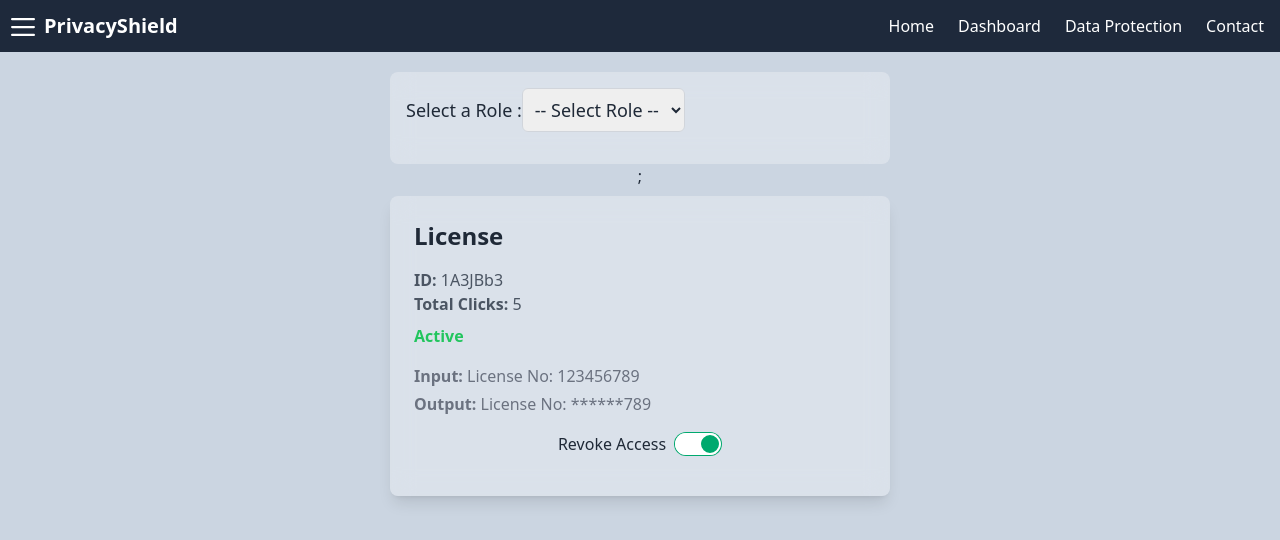
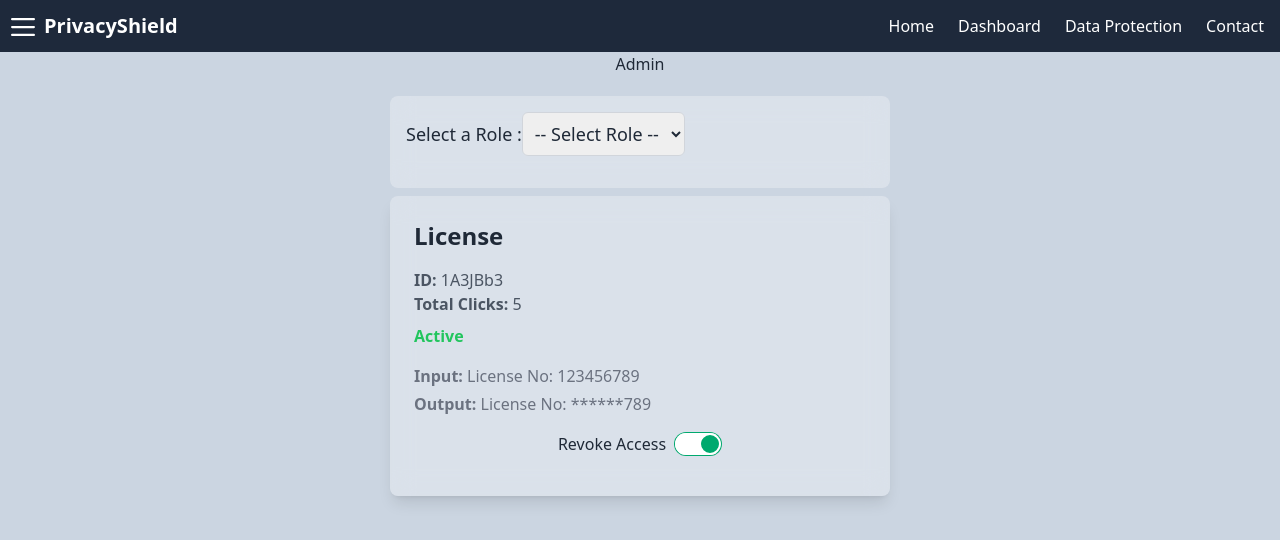
Before and after one commit to ShubhPundir/SIH, a React (Vite) app in the folder client/: page /dashboard in a window 1280 px wide. Shown: the top 540 px of the page. Built offline with nearby package versions, Linux system fonts and the light colour scheme.

Commit message:
add useParam

```diff
--- a/client/src/App.jsx
+++ b/client/src/App.jsx
@@ -7,7 +7,8 @@ import Navbar from "./components/Navbar";
 import CardsByDate from "./pages/CardByDate";
 // import UserDataComponent from "./pages/UserDataComponent";
 import NewDashboard from "./pages/NewDashboard";
-
+import ViewDashboard from "./components/ViewDashboard";
+import { data } from "./pages/jsonData.js";
 function App() {
   return (
     <BrowserRouter>
@@ -17,6 +18,7 @@ function App() {
         <Route path="/data" element={<Data />} />
         {/* <Route path="/dashboard" element={<CardsByDate />} /> */}
         <Route path="/dashboard" element={<NewDashboard />} />
+        <Route path="/view-audit/:role" element={<ViewDashboard items={data}/>} />
         {/* <Route path="/list" element={<UserDataComponent />} /> */}
         {/* <Route path="/testing" element={<UserDetailsPage />} /> */}
       </Routes>
--- a/client/src/components/ViewDashboard.jsx
+++ b/client/src/components/ViewDashboard.jsx
@@ -1,4 +1,5 @@
 import React, { useState, useEffect } from "react";
+import { useParams } from "react-router-dom";
 
 const ViewDashboard = ({ items }) => {
   // console.log(Object.keys(items));
@@ -46,6 +47,9 @@ const ViewDashboard = ({ items }) => {
   //     },
   //   },
   // };
+
+  const param = useParams();
+  console.log(param);
 
   const [data, setData] = useState({});
   const [selectedRole, setSelectedRole] = useState(""); // State to hold the selected role
--- a/client/src/pages/NewDashboard.jsx
+++ b/client/src/pages/NewDashboard.jsx
@@ -7,6 +7,7 @@ import HeroImage from "../assets/HeroImage.jpg";
 
 import Card from "../components/Card.jsx";
 import ViewDashboard from "../components/ViewDashboard.jsx";
+import { Link } from "react-router-dom";
 const NewDashboard = () => {
   const [isSidebarOpen, setIsSidebarOpen] = useState(false);
   const [selectedItem, setSelectedItem] = useState({});
@@ -21,7 +22,7 @@ const NewDashboard = () => {
   };
   useEffect(() => {
     setSelectedItem(data[0]["items"][0]);
-    setShow(true)
+    setShow(true);
   }, []);
 
   return (
@@ -65,45 +66,12 @@ const NewDashboard = () => {
       {/* Main content */}
       <div className="flex bg-slate-300 flex-col justify-center items-center w-full h-full">
         {/* ViewDashboard */}
-        {show  ? (
-          <ViewDashboard items={selectedItem["allowedUser"]} />
-        ) : null}
-        ;{/* Selected Item*/}
+        <Link to={"/view-audit/admin"}>Admin</Link>
+        {show ? <ViewDashboard items={selectedItem["allowedUser"]} /> : null}
+        {/* Selected Item*/}
         {selectedItem ? <Card data={selectedItem} /> : null}
+
       </div>
-
-      {/*Optional Extra render */}
-      {/* {selectedItem && Object.keys(selectedItem).length === 0 ? (
-        <main
-          className={`flex-1 relative bg-gray-300  p-4 transition-all duration-300 ${
-            isSidebarOpen ? "ml-0" : "ml-0"
-          }`}
-        >
-          <section className="py-2">
-            <div className="container mx-auto px-6 ">
-              <img
-                src={HeroImage}
-                alt="Data Protection"
-                className="w-full rounded-md shadow-lg"
-              />
-            </div>
-          </section>
-          <div className="absolute top-1/4 left-1/4 right-1/4  bg-white/30 backdrop-blur-md  p-4 rounded-lg shadow-md">
-            <h1 className="text-2xl font-bold mb-4">
-              Welcome to spane Dashboard!
-            </h1>
-            <p className="text-gray-700">
-              Lorem ipsum dolor sit, amet consectetur adipisicing elit. Modi,
-              iste.
-            </p>
-          </div>
-        </main>
-      ) : (
-        <div className="flex bg-slate-300 flex-col justify-center items-center w-full h-full">
-          <ViewDashboard items={selectedItem["allowedUser"]} />
-          <Card data={selectedItem} />
-        </div>
-      )} */}
     </div>
   );
 };
```
